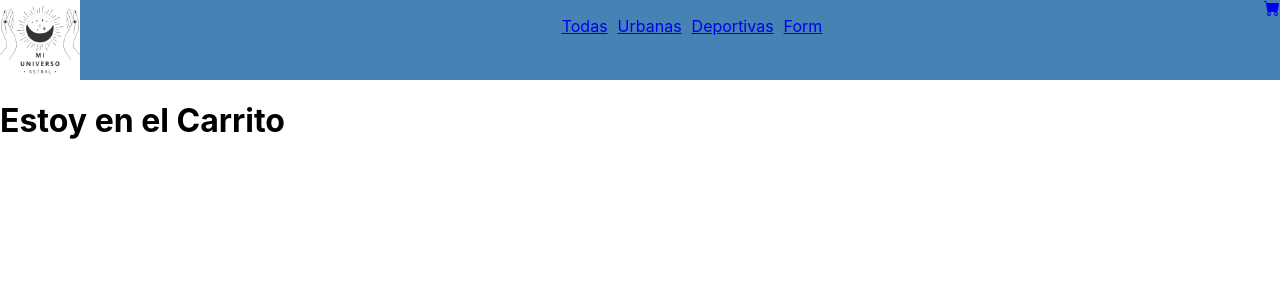
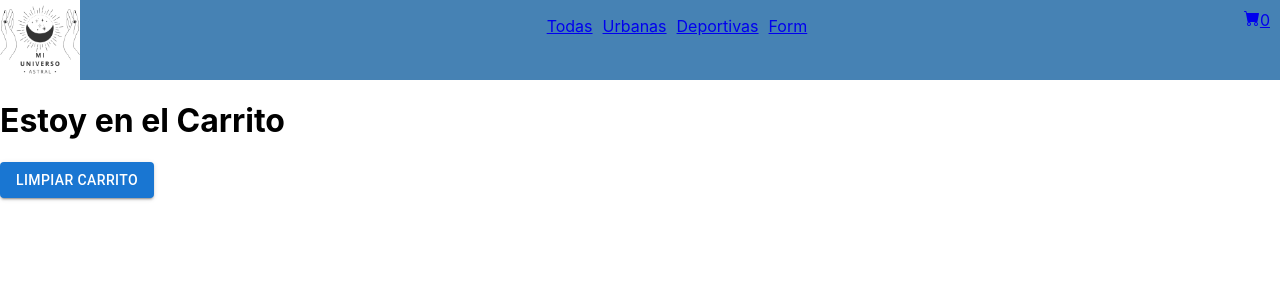
Before and after one commit to Fer-Gutierrez/ClaseReact, a React (Create React App) app: page /cart in a window 1280 px wide. Shown: the top 300 px of the page. Built offline with nearby package versions, Linux system fonts and the light colour scheme.

Commit message:
Creacion-consumo-CartContext

```diff
--- a/src/App.js
+++ b/src/App.js
@@ -19,6 +19,7 @@ import Formulario from "./components/Form/Formulario";
 import CartContainer from "./components/Cart/CartContainer";
 import { ToastContainer } from "react-toastify";
 import AlertToastify from "./utils/alerts/Error/AlertToastifyError";
+import CartContextProvider from "./context/CartContext";
 
 function App() {
   let saludo = "hola como estas?";
@@ -28,6 +29,7 @@ function App() {
   //Vamos a enviar saludo a ItemList con un nombre de parametro (html) "x" y con {saludo}
   return (
     <BrowserRouter>
+    <CartContextProvider>
       <Routes>
         {/* Layout que envuelve todas las vistas (Padre) */}
         <Route element={<Navbar />}>
@@ -48,6 +50,7 @@ function App() {
         {/* Para rutas que no existen */}
         <Route path="*" element={<h1>Lo siento la ruta no existe</h1>} />
       </Routes>
+    </CartContextProvider>
       <AlertToastify />
     </BrowserRouter>
   );
--- a/src/components/Cart/Cart.jsx
+++ b/src/components/Cart/Cart.jsx
@@ -1,11 +1,30 @@
-import React from 'react'
+import { Button } from "@mui/material";
+import React, { useContext } from "react";
+import { CartContext } from "../../context/CartContext";
 
-const Cart = () => {
+const Cart = ({ cart }) => {
+  const { limpiarCarrito, deleteProductById } = useContext(CartContext);
+
   return (
     <div>
       <h1>Estoy en el Carrito</h1>
+      {cart.map((p) => (
+        <div style={{ border: "solid 2px black", margin: "10px" }} key={p.id}>
+          <h1 style={{ margin: "5px" }}>
+            {p?.quantity} {p?.title}
+          </h1>
+          <p>Precio unitario: {p?.price}</p>
+          <p>Subtotal: {p?.quantity * p?.price}</p>
+          <Button variant="contained" onClick={() => deleteProductById(p?.id)}>
+            Eliminar
+          </Button>
+        </div>
+      ))}
+      <Button onClick={limpiarCarrito} variant="contained">
+        Limpiar Carrito
+      </Button>
     </div>
-  )
-}
+  );
+};
 
-export default Cart
+export default Cart;
--- a/src/components/Cart/CartContainer.jsx
+++ b/src/components/Cart/CartContainer.jsx
@@ -1,10 +1,14 @@
-import React from "react";
+import React, { useContext } from "react";
 import Cart from "./Cart";
+import { CartContext } from "../../context/CartContext";
 
 const CartContainer = () => {
+
+  const {cart} = useContext(CartContext);
+
   return (
     <div>
-      <Cart />
+      <Cart cart={cart} />
     </div>
   );
 };
--- a/src/components/CartWidget/CartWidget.jsx
+++ b/src/components/CartWidget/CartWidget.jsx
@@ -1,9 +1,15 @@
+import { useContext } from "react";
 import { BsFillCartFill } from "react-icons/bs";
+import { CartContext } from "../../context/CartContext";
 
 const CartWidget = () => {
+  const { cart } = useContext(CartContext);
+  console.log(cart);
+
   return (
-    <div>
+    <div style={{ margin: "10px" }}>
       <BsFillCartFill />
+      <span>{cart.length}</span>
     </div>
   );
 };
--- a/src/components/ItemDetail/ItemDetailContainer.jsx
+++ b/src/components/ItemDetail/ItemDetailContainer.jsx
@@ -1,11 +1,12 @@
-import React, { useEffect, useState } from "react";
+import React, { useContext, useEffect, useState } from "react";
 import ItemDatail from "./ItemDatail";
 import { products } from "../../productsMock";
 import { useParams } from "react-router-dom";
+import { CartContext } from "../../context/CartContext";
 
 const ItemDetailContainer = () => {
   const [product, setProduct] = useState({});
-
+  const { agregarAlCarrito } = useContext(CartContext);
   //useParams te trae siempre un objeto con propiedades, dichas propiedades tienen como key lo que le puse luego del /: en la ruta (en App.js)
   //Podemos desestructurar el objeto para acceder directamente a una o varias de sus propiedades.
   const { id } = useParams();
@@ -13,19 +14,21 @@ const ItemDetailContainer = () => {
 
   useEffect(() => {
     console.log(products);
-    let encontrado = products.find(prod => prod.id === +id); //Convertimos el id (string) en id (number).
+    let encontrado = products.find((prod) => prod.id === +id); //Convertimos el id (string) en id (number).
     setTimeout(() => {
       setProduct(encontrado);
     }, 2000);
   }, [id]);
 
-  const onAdd = cantidad => {
+  const onAdd = (cantidad) => {
     let data = {
       ...product,
       quantity: cantidad,
     };
+
+    agregarAlCarrito(data);
+
     alert(`Se agregó al carrito ${cantidad} unidad/es de ${product.title}`);
-    console.log(data);
   };
 
   return (
--- /dev/null
+++ b/src/context/CartContext.jsx
@@ -0,0 +1,45 @@
+import { createContext, useState } from "react";
+
+export const CartContext = createContext();
+
+const CartContextProvider = ({ children }) => {
+  const [cart, setCart] = useState([]);
+
+  const isInCart = (id) => {
+    let existe = cart.some((p) => p.id === id);
+    return existe;
+  };
+
+  const agregarAlCarrito = (product) => {
+    if (isInCart(product.id)) {
+      let nuevoCarrito = cart.map((p) => {
+        return p.id === product.id
+          ? { ...p, quantity: p.quantity + product.quantity }
+          : p;
+      });
+      setCart(nuevoCarrito);
+    } else {
+      setCart([...cart, product]);
+    }
+  };
+
+  const limpiarCarrito = () => {
+    setCart([]);
+  };
+
+  const deleteProductById = (id) => {
+    const nuevoCarrito = cart.filter((p) => p.id !== id);
+    setCart(nuevoCarrito);
+  };
+
+  let data = {
+    cart,
+    setCart,
+    agregarAlCarrito,
+    limpiarCarrito,
+    deleteProductById,
+  };
+  return <CartContext.Provider value={data}>{children}</CartContext.Provider>;
+};
+
+export default CartContextProvider;
```
Also changed, not shown: src/context/DarkModeContext.jsx (added).
